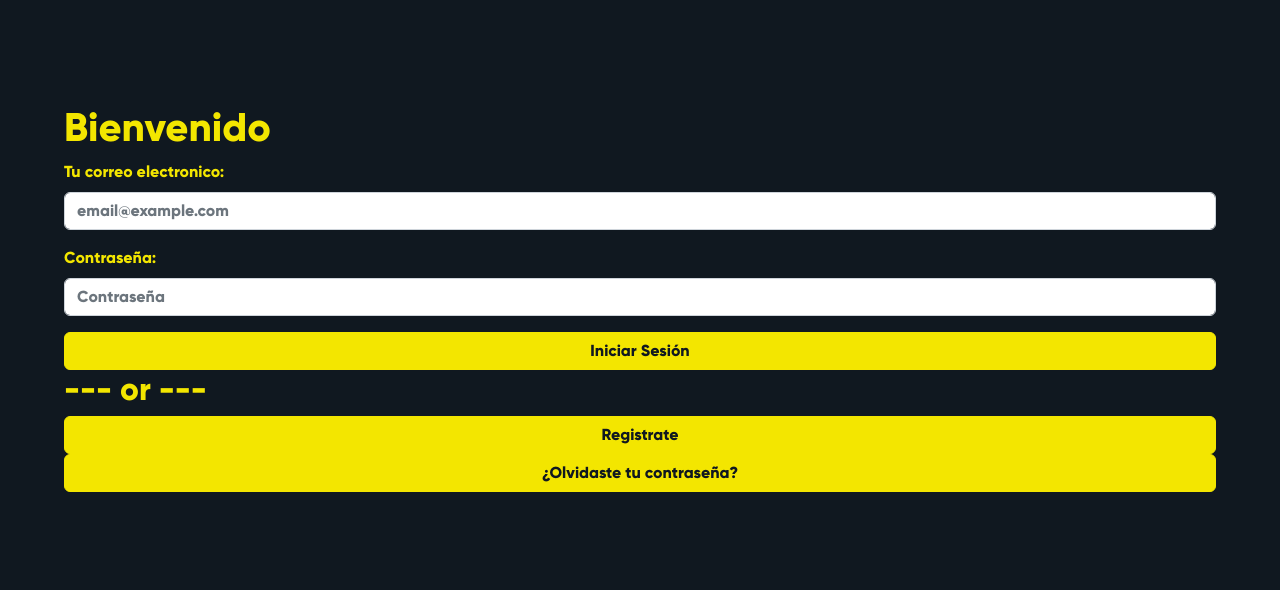
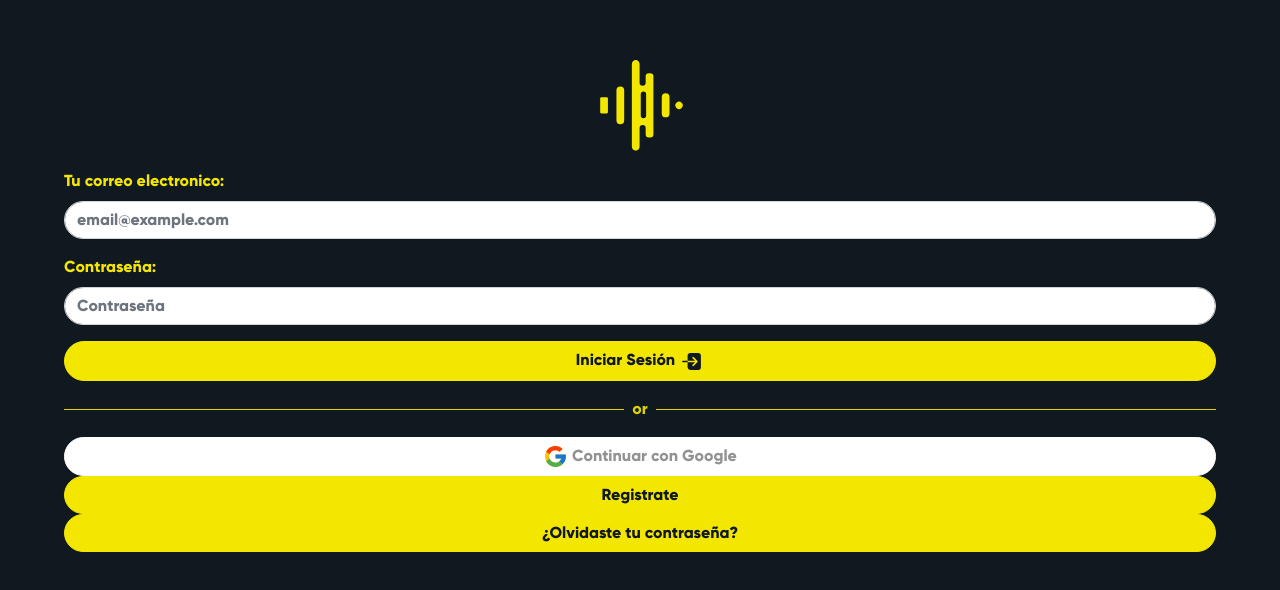
Before and after one commit to newton1057/discostlacuache, a React (Vite) app in the folder discostlacuache/: page / in a window 1280 px wide. Shown: the part 102-692 px from the top of the page. Built offline with nearby package versions, Linux system fonts and the light colour scheme.

Commit message:
Se actualizan files

```diff
--- a/discostlacuache/package.json
+++ b/discostlacuache/package.json
@@ -16,6 +16,7 @@
     "react": "^18.2.0",
     "react-bootstrap": "^2.7.4",
     "react-dom": "^18.2.0",
+    "react-icons": "^4.8.0",
     "react-router-dom": "^6.11.2",
     "zustand": "^4.3.8"
   },
--- a/discostlacuache/src/App.css
+++ b/discostlacuache/src/App.css
@@ -21,12 +21,20 @@
     background-color: #F3E600 !important;
     border-color: #F3E600  !important;
     --bs-btn-color: #101820  !important;
+    border-radius: 20px !important;
+
+}
+.GoogleButton{
+  background: white !important;
+  border-color: white  !important;
+  --bs-btn-color: rgb(146, 146, 146)  !important;
 }
 
 .contenedor_autorizacion{
   width: 90%;
   margin: auto;
   /*margin-top: 30%;*/
+
 }
 
 .btn{
@@ -88,3 +96,7 @@
   color: #888;
 }
 */
+
+.form-control{
+  border-radius: 20px !important;
+}
--- a/discostlacuache/src/Controllers/Controller_Autorizacion.tsx
+++ b/discostlacuache/src/Controllers/Controller_Autorizacion.tsx
@@ -2,11 +2,14 @@
 
 //  Importacion de Modulos
 import { NavigateFunction } from "react-router-dom";
-//import { Gestion_Autenticacion } from '../Models/Gestion_Autenticacion/Gestion_Autenticacion';
+import { Gestion_Autenticacion } from '../Models/Gestion_Autenticacion/Gestion_Autenticacion';
 
 //  Funciones
 //  Funcionalidad Iniciar Sesion
 export async function Inicio_Sesion(Email:string, Password:string, navigate:NavigateFunction) : Promise<boolean> {
+    console.log("Enviando desde Controller ✅     Archivo: Controller_Autorizacion.tsx");
+    const Autenticacion = new Gestion_Autenticacion(Email, Password);
+    Autenticacion.LoginC();
     //const Objeto_Autenticacion = new Gestion_Autenticacion( Email , Password ); //Crea objeto Autenticacion con los parametros de Email y Password
     if(false){ //Si el Email y Password son correctos este retornara true y el acceso te enviara a Home, si no retornara false
         RouterViews_Home(navigate);
@@ -32,6 +35,7 @@ export async function Recuperar_Password(Email:string, navigate:NavigateFunction
 
 
 export async function Login (Email:string, Password:string, navigate:NavigateFunction) : Promise<boolean> {
+
     //const Objeto_Autenticacion = new Gestion_Autenticacion( Email , Password );
 
     //Si el Email y Password son correctos este retornara true y el acceso te enviara a Home, si no retornara false
--- /dev/null
+++ b/discostlacuache/src/Models/Gestion_Autenticacion/Gestion_Autenticacion.tsx
@@ -0,0 +1,34 @@
+import { Autenticacion } from "./Autenticacion";
+import axios from '../../libs/axios'
+import { Data } from "../Data";
+
+export class Gestion_Autenticacion {
+    Autenticacion: Autenticacion;
+
+    constructor (Email: string, Password?: string){
+        this.Autenticacion = new Autenticacion(Email, Password);
+    }
+
+    //Peticiones
+    async Login(): Promise<boolean>{
+        const res = await this.Peticion_Login();
+        if(res?.status == 200){
+            return true;
+        }else{
+            return false;
+        }
+    }
+    Peticion_Login =async () => {
+        try {
+            const response = await axios.get('');
+            return response;
+        } catch (error) {
+
+        }
+    }
+
+    async LoginC(): Promise<boolean>{
+        console.log("Procesado desde Model✅     Archivo: Gestion_Autenticacion.tsx")
+        return true
+    }
+}
--- a/discostlacuache/src/Views/UI/UI_Login/UI_Login.css
+++ b/discostlacuache/src/Views/UI/UI_Login/UI_Login.css
@@ -2,3 +2,43 @@
     margin-top: 40px;
     text-align: end;
 }
+.hr-text {
+    line-height: 1em;
+    position: relative;
+    outline: 0;
+    border: 0;
+    text-align: center;
+    height: 1.5em;
+    opacity: .9;
+    &::before {
+      content: '';
+
+      background: #F3E600;
+      position: absolute;
+      left: 0;
+      top: 50%;
+      width: 100%;
+      height: 1px;
+    }
+    &::after {
+      content: attr(data-content);
+      position: relative;
+      display: inline-block;
+      color: black;
+
+      padding: 0 .5em;
+      line-height: 1.5em;
+      color: #F3E600;
+      background-color: #101820;
+    }
+  }
+
+  #div-logo{
+    width: 100%;
+    text-align: center;
+  }
+  #LogoLogin {
+    width: 125px;
+    margin-left: auto;
+    margin-right: auto;
+  }
--- a/discostlacuache/src/Views/UI/UI_Login/UI_Login.tsx
+++ b/discostlacuache/src/Views/UI/UI_Login/UI_Login.tsx
@@ -2,24 +2,31 @@
 import './UI_Login.css'
 
 //Importacion de Packages
-import React, { useState, useEffect } from 'react'
+import React, { useState } from 'react'
 import Button from 'react-bootstrap/Button'
 import Form from 'react-bootstrap/Form'
 import { motion } from "framer-motion"
 import { useNavigate } from "react-router-dom"
 import ToastContainer from 'react-bootstrap/ToastContainer';
 import Toast from 'react-bootstrap/Toast';
+import * as FcIcons from 'react-icons/fc'
+import * as IoIcons from 'react-icons/io5'
+import Logo from '../../../assets/Logo/Logo.svg';
+
 //import { useAuthStore } from '../../store/AuthStore';
 
 //Importacion de Controller
+import * as Controller_Autorizacion from '../../../Controllers/Controller_Autorizacion'
 
 //Datos del Formulario
 const DataForm = {
     email: "",
     password: ""
 }
+
+
 function UI_Login() {
-    const navigate = useNavigate();
+    const navigate = useNavigate(); //Extrae la posicion de URL
 
     const [validated, setValidated] = useState(false);
     const [data, setForm] = useState(DataForm);
@@ -29,6 +36,7 @@ function UI_Login() {
 
     //Carga de datos a DataForm
     const onChange = (event: React.ChangeEvent<HTMLInputElement>) => {
+
         const { name, value } = event.target
         setForm({
             ...data,
@@ -39,7 +47,17 @@ function UI_Login() {
 
     //Validacion de Formulario
     const handleSubmit = async (event: React.SyntheticEvent<HTMLFormElement>) => {
-
+        const form = event.currentTarget;
+        event.preventDefault();
+        if (form.checkValidity() === false) {
+            event.stopPropagation();
+        } else {
+            console.log("Enviando desde Vista ✅     Archivo: UI_Login.tsx")
+            //Si la funcion de Controller Inicio_Sesion() es falsa este habilitara una notificacion con el msj = Correo o contraseña incorrectos 🙁
+            if (await Controller_Autorizacion.Inicio_Sesion(data.email, data.password, navigate) == false) {
+                toggleShowA();
+            }
+        }
         setValidated(true);
     };
 
@@ -52,7 +70,10 @@ function UI_Login() {
             transition={{ duration: 0.5 }}
         >
             <div className="IU_Login contenedor_autorizacion">
-                <h1>Bienvenido</h1>
+                <div id='div-logo'>
+                <img src={Logo} id='LogoLogin'></img>
+                </div>
+
                 <Form noValidate validated={validated} onSubmit={handleSubmit}>
                     <Form.Group className="mb-3" controlId="formBasicEmail">
                         <Form.Label>Tu correo electronico: </Form.Label>
@@ -63,11 +84,16 @@ function UI_Login() {
                         <Form.Control type="password" placeholder="Contraseña" name="password" onChange={onChange} required />
                     </Form.Group>
                     <Button className="btn" variant="primary" type="submit" >
-                        Iniciar Sesión
+                        Iniciar Sesión <IoIcons.IoLogIn size={25}/>
                     </Button>
                 </Form>
 
-                <h2>--- or ---</h2>
+                <hr className="hr-text" data-content="or"></hr>
+
+                <Button className="btn GoogleButton" variant="primary" type="submit" >
+                    <FcIcons.FcGoogle size={25}/> Continuar con Google
+                </Button>
+
                 <Button className="btn" variant="primary" type="submit" >
                     Registrate
                 </Button>
--- /dev/null
+++ b/discostlacuache/src/libs/axios.tsx
@@ -0,0 +1,19 @@
+import axios from "axios";
+//import { useAuthStore } from '../store/AuthStore';
+
+
+const authAPI = axios.create({
+    baseURL: "http://localhost:5000/v1/api",
+    withCredentials: true
+})
+
+/*
+authAPI.interceptors.request.use(config => {
+    const token = useAuthStore.getState().token;
+    config.headers = {
+        Authorization: `Bearer ${token}`
+    }
+    return config
+})*/
+
+export default authAPI
```
Also changed, not shown: discostlacuache/src/Models/Gestion_Cuenta/Cuenta.tsx (added, +41 -0 lines), discostlacuache/src/Models/Gestion_Cuenta/Gestion_Cuenta.tsx (added, +15 -0 lines), discostlacuache/src/Models/Data.tsx (added), 1 other file (tests, documents, lock files or other folders).
